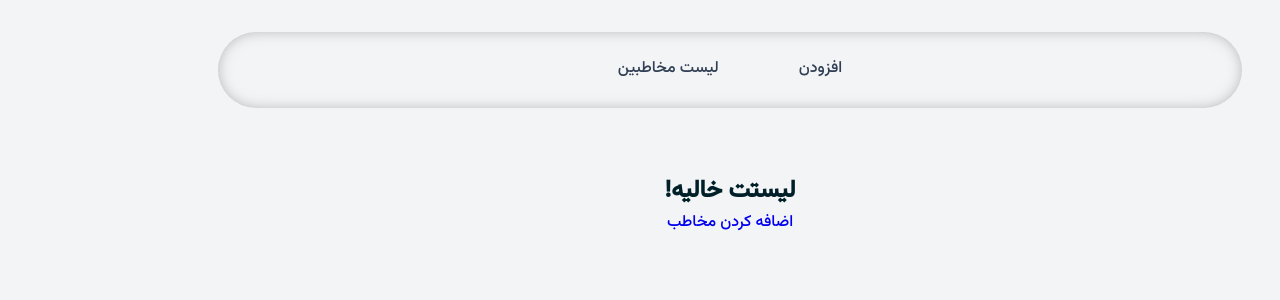
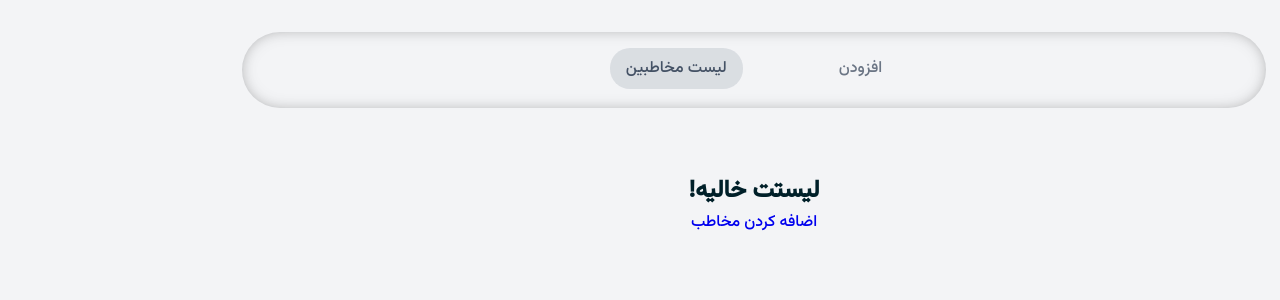
Before and after one commit to Hooseinsalari/contacts-list, a React (Create React App) app: page / in a window 1280 px wide. Shown: the top 300 px of the page. Built offline with nearby package versions, Linux system fonts and the light colour scheme.

Commit message:
add active class name

```diff
--- a/src/components/ContactsList.module.css
+++ b/src/components/ContactsList.module.css
@@ -72,6 +72,10 @@
     text-decoration: none;
 }
 
+.contList__alert a:active {
+    color: #002029;
+}
+
 /* responsive */
 @media (max-width:674px) {
     .contList__item {
--- a/src/components/shared/Navbar.js
+++ b/src/components/shared/Navbar.js
@@ -1,5 +1,5 @@
 import React from "react";
-import { Link } from "react-router-dom";
+import { NavLink } from "react-router-dom";
 
 // style
 import styles from "./Navbar.module.css";
@@ -9,14 +9,14 @@ const Navbar = () => {
     <div className={styles.menu}>
       <ul className={styles["menu__list"]}>
         <li className={styles["menu__item"]}>
-          <Link to='/add-contact' className={styles["menu__link"]} >
+          <NavLink to='/add-contact' className={({isActive}) => isActive ? styles["menu__link-active"] : styles["menu__link"]} >
             افزودن
-          </Link>
+          </NavLink>
         </li>
         <li className={styles["menu__item"]}>
-          <Link to='/' className={styles["menu__link"]} >
+          <NavLink to='/' className={({isActive}) => isActive ? styles["menu__link-active"] : styles["menu__link"]} >
             لیست مخاطبین
-          </Link>
+          </NavLink>
         </li>
       </ul>
     </div>
--- a/src/components/shared/Navbar.module.css
+++ b/src/components/shared/Navbar.module.css
@@ -19,11 +19,10 @@
     margin: 0 2.5rem;
     padding-bottom: 3px;
     opacity: .8;
-    position: relative;
     transition: 0.5s ease-in-out;
 }
 
-.menu__item::after {
+/* .menu__item::after {
     content: '';
     width: 0%;
     height: 2px;
@@ -32,20 +31,45 @@
     bottom: 0;
     left: 0;
     transition: 0.5s ease-in-out;
-}
+} */
 
-.menu__item:hover {
+/* .menu__item:hover {
     opacity: 1;
-}
+} */
 
-.menu__item:hover::after {
+/* .menu__item:hover::after {
     width: 100%;
-}
+} */
+
+/* .menu__item::after > .menu__link-active {
+    width: 100%;
+} */
 
 .menu__link {
     color: #00132D;
     text-decoration: none;
+    padding: .5rem 1rem;
+    border-radius: 20px;
+    transition: .4s;
+    opacity: .7;
 }
+
+.menu__link-active {
+    opacity: .9;
+    padding: .5rem 1rem;
+    color: #00132D;
+    text-decoration: none;
+    background-color: #d1d5db;
+    border-radius: 20px;
+
+}
+
+.menu__link:hover {
+    background-color: #d1d5db70;
+    opacity: 1;
+}
+
+
 
 @media (max-width: 505px) {
     .menu__item {
```
